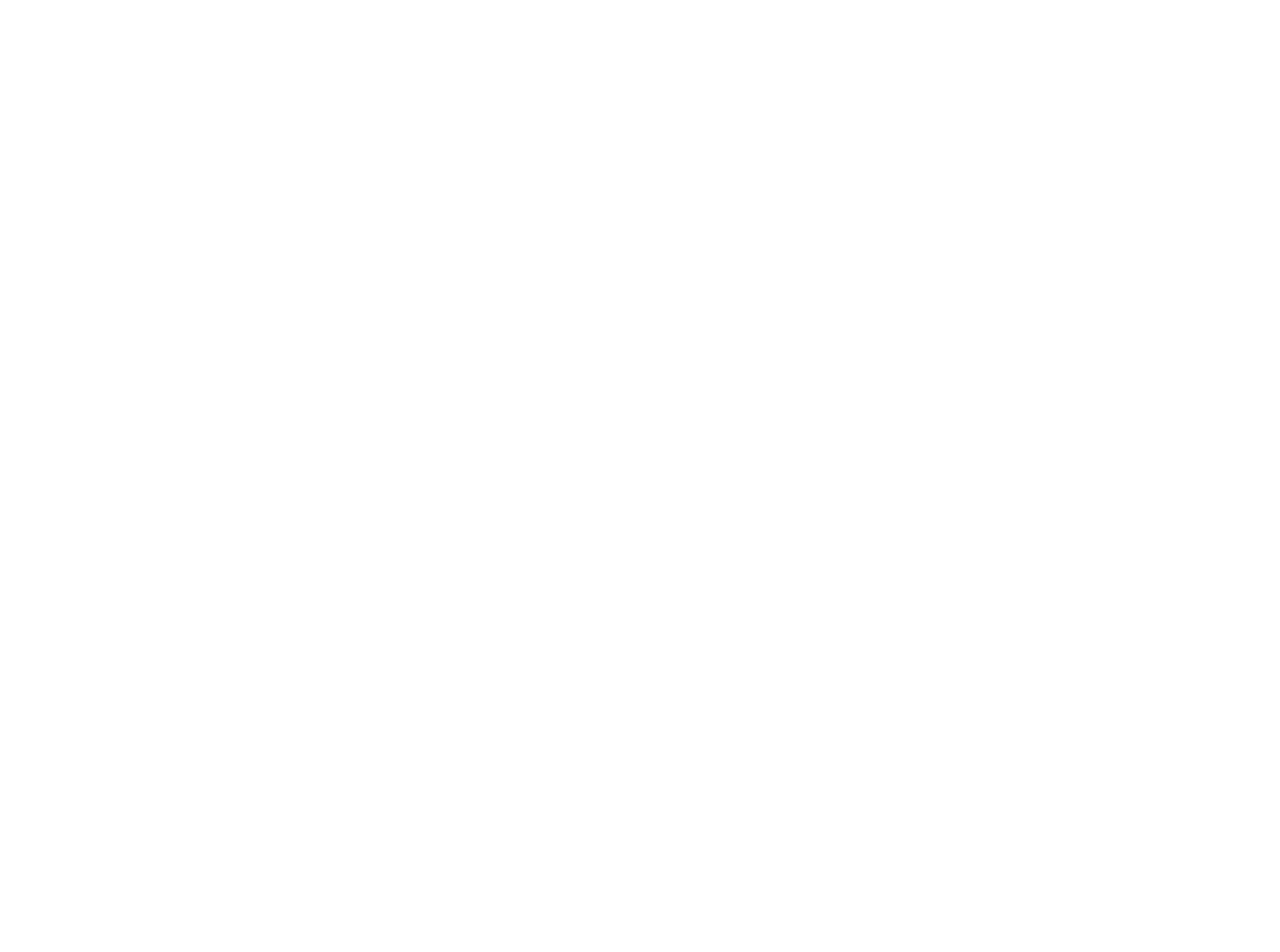
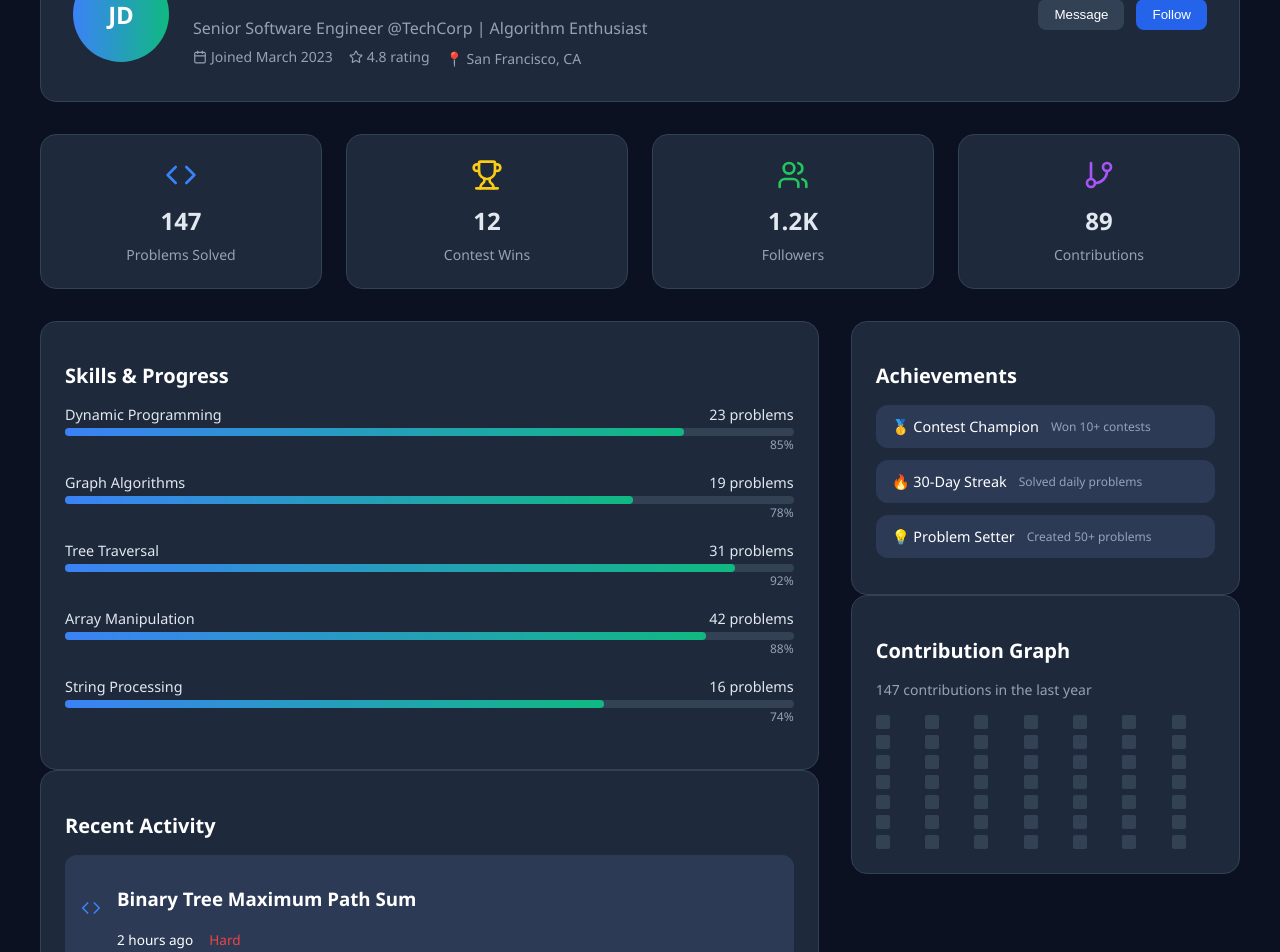
Before and after one commit to angelo-riv/devvy, a React (Create React App) app in the folder frontend/: page /profile in a window 1280 px wide. Shown: the part 540-1492 px from the top of the page. Before the commit the page ends 800 px from the top, so only its background shows below. Built offline with nearby package versions, Linux system fonts and the light colour scheme.

Commit message:
minor changes to profile

```diff
--- a/frontend/package.json
+++ b/frontend/package.json
@@ -7,6 +7,7 @@
     "@testing-library/jest-dom": "^6.6.3",
     "@testing-library/react": "^16.3.0",
     "@testing-library/user-event": "^13.5.0",
+    "lucide-react": "^0.519.0",
     "react": "^19.1.0",
     "react-dom": "^19.1.0",
     "react-router-dom": "^5.3.4",
--- a/frontend/src/index.css
+++ b/frontend/src/index.css
@@ -1,13 +1,245 @@
 body {
   margin: 0;
-  font-family: -apple-system, BlinkMacSystemFont, 'Segoe UI', 'Roboto', 'Oxygen',
-    'Ubuntu', 'Cantarell', 'Fira Sans', 'Droid Sans', 'Helvetica Neue',
-    sans-serif;
-  -webkit-font-smoothing: antialiased;
-  -moz-osx-font-smoothing: grayscale;
+  font-family: 'Segoe UI', Tahoma, Geneva, Verdana, sans-serif;
+  background-color: #0b1120;
+  color: #e2e8f0;
 }
 
-code {
-  font-family: source-code-pro, Menlo, Monaco, Consolas, 'Courier New',
-    monospace;
+/*Profile Page*/
+.profile-container {
+  min-height: 100vh;
+  padding: 2rem;
+  max-width: 1200px;
+  margin: 0 auto;
 }
+
+.main-content {
+  display: flex;
+  flex-direction: column;
+  gap: 2rem;
+}
+
+.profile-header {
+  display: flex;
+  flex-wrap: wrap;
+  gap: 1.5rem;
+  align-items: center;
+  background-color: #1e293b;
+  padding: 2rem;
+  border-radius: 1rem;
+  border: 1px solid #334155;
+}
+
+.profile-avatar {
+  width: 96px;
+  height: 96px;
+  background: linear-gradient(to right, #3b82f6, #10b981);
+  border-radius: 50%;
+  display: flex;
+  align-items: center;
+  justify-content: center;
+  font-size: 1.5rem;
+  font-weight: bold;
+  color: white;
+}
+
+.profile-details {
+  flex: 1;
+}
+
+.profile-name {
+  font-size: 1.875rem;
+  margin: 0 0 0.5rem 0;
+  color: white;
+}
+
+.profile-title {
+  color: #94a3b8;
+  margin-bottom: 0.5rem;
+}
+
+.profile-meta span {
+  display: inline-flex;
+  align-items: center;
+  gap: 0.25rem;
+  color: #94a3b8;
+  margin-right: 1rem;
+  font-size: 0.875rem;
+}
+
+.profile-actions {
+  display: flex;
+  gap: 0.75rem;
+}
+
+.btn {
+  padding: 0.5rem 1rem;
+  border-radius: 0.5rem;
+  cursor: pointer;
+  transition: background-color 0.3s ease;
+  color: white;
+  border: none;
+  font-weight: 500;
+}
+
+.message-btn {
+  background-color: #334155;
+}
+
+.message-btn:hover {
+  background-color: #475569;
+}
+
+.follow-btn {
+  background-color: #2563eb;
+}
+
+.follow-btn:hover {
+  background-color: #1d4ed8;
+}
+
+.stats-grid {
+  display: grid;
+  grid-template-columns: repeat(auto-fit, minmax(200px, 1fr));
+  gap: 1.5rem;
+}
+
+.stat-card {
+  text-align: center;
+  background-color: #1e293b;
+  border: 1px solid #334155;
+  border-radius: 1rem;
+  padding: 1.5rem;
+}
+
+.stat-icon.blue { color: #3b82f6; }
+.stat-icon.yellow { color: #facc15; }
+.stat-icon.green { color: #22c55e; }
+.stat-icon.purple { color: #a855f7; }
+
+.stat-value {
+  font-size: 1.5rem;
+  font-weight: bold;
+  margin: 0.5rem 0;
+}
+
+.stat-label {
+  font-size: 0.875rem;
+  color: #94a3b8;
+}
+
+.content-grid {
+  display: grid;
+  grid-template-columns: 2fr 1fr;
+  gap: 2rem;
+}
+
+.skills-section, .activity-section, .achievements-section, .contributions-section {
+  background-color: #1e293b;
+  border: 1px solid #334155;
+  border-radius: 1rem;
+  padding: 1.5rem;
+}
+
+.skills-section h2, .activity-section h2, .achievements-section h2, .contributions-section h2 {
+  margin-bottom: 1rem;
+  font-size: 1.25rem;
+  color: white;
+}
+
+.skill-bar-wrapper {
+  margin-bottom: 1.25rem;
+}
+
+.skill-header {
+  display: flex;
+  justify-content: space-between;
+  font-size: 0.9rem;
+  color: #e2e8f0;
+  margin-bottom: 0.25rem;
+}
+
+.skill-bar-bg {
+  width: 100%;
+  background-color: #334155;
+  height: 8px;
+  border-radius: 9999px;
+}
+
+.skill-bar-fill {
+  background: linear-gradient(to right, #3b82f6, #10b981);
+  height: 8px;
+  border-radius: 9999px;
+  transition: width 0.3s ease;
+}
+
+.skill-percent {
+  text-align: right;
+  font-size: 0.75rem;
+  color: #94a3b8;
+}
+
+.activity-card {
+  display: flex;
+  align-items: center;
+  gap: 1rem;
+  padding: 0.75rem 1rem;
+  background-color: #2c3a56;
+  border-radius: 0.75rem;
+  color: #fff;
+}
+
+.activity-icon {
+  color: #3b82f6;
+}
+
+.activity-meta {
+  display: flex;
+  gap: 1rem;
+  font-size: 0.85rem;
+  margin-top: 0.25rem;
+}
+
+.activity-meta .green { color: #22c55e; }
+.activity-meta .yellow { color: #facc15; }
+.activity-meta .red { color: #ef4444; }
+.activity-meta .purple { color: #a855f7; }
+.activity-meta .gray { color: #9ca3af; }
+
+.achievement {
+  padding: 0.75rem 1rem;
+  background-color: #2c3a56;
+  border-radius: 0.75rem;
+  margin-bottom: 0.75rem;
+  font-size: 0.9rem;
+  color: white;
+  display: flex;
+  align-items: center;
+  gap: 0.75rem;
+}
+
+.achievement small {
+  display: block;
+  color: #94a3b8;
+  font-size: 0.75rem;
+}
+
+.contributions-section p {
+  font-size: 0.875rem;
+  color: #94a3b8;
+  margin-bottom: 1rem;
+}
+
+.contribution-graph {
+  display: grid;
+  grid-template-columns: repeat(7, 1fr);
+  gap: 6px;
+  justify-content: start;
+}
+
+.contribution-cell {
+  width: 14px;
+  height: 14px;
+  border-radius: 2px;
+  background-color: #334155;
+}
--- a/frontend/src/pages/Profile.js
+++ b/frontend/src/pages/Profile.js
@@ -1,9 +1,132 @@
+// Profile.js
+import { Calendar, Code, Trophy, Users, GitBranch, Star, MessageCircle } from 'lucide-react';
+
 const Profile = () => {
+  const userStats = [
+    { label: "Problems Solved", value: "147", icon: Code, color: "blue" },
+    { label: "Contest Wins", value: "12", icon: Trophy, color: "yellow" },
+    { label: "Followers", value: "1.2K", icon: Users, color: "green" },
+    { label: "Contributions", value: "89", icon: GitBranch, color: "purple" },
+  ];
+
+  const recentActivity = [
+    { type: "solved", title: "Binary Tree Maximum Path Sum", time: "2 hours ago", difficulty: "Hard", icon: Code },
+    { type: "posted", title: "Two Pointer Technique in Sliding Window", time: "1 day ago", difficulty: "Medium", icon: MessageCircle },
+    { type: "won", title: "Weekly Algorithm Contest #47", time: "3 days ago", difficulty: "Contest", icon: Trophy },
+    { type: "solved", title: "Longest Increasing Subsequence", time: "5 days ago", difficulty: "Medium", icon: Code }
+  ];
+
+  const skillsData = [
+    { name: "Dynamic Programming", level: 85, problems: 23 },
+    { name: "Graph Algorithms", level: 78, problems: 19 },
+    { name: "Tree Traversal", level: 92, problems: 31 },
+    { name: "Array Manipulation", level: 88, problems: 42 },
+    { name: "String Processing", level: 74, problems: 16 }
+  ];
+
+  const getDifficultyColor = (difficulty) => {
+    switch (difficulty) {
+      case 'Easy': return 'green';
+      case 'Medium': return 'yellow';
+      case 'Hard': return 'red';
+      case 'Contest': return 'purple';
+      default: return 'gray';
+    }
+  };
+
   return (
-    <div className = "profile-page">
-      Profile
+    <div className="profile-container">
+      <main className="main-content">
+        <div className="profile-header">
+          <div className="profile-avatar">JD</div>
+          <div className="profile-details">
+            <h1 className="profile-name">John Developer</h1>
+            <p className="profile-title">Senior Software Engineer @TechCorp | Algorithm Enthusiast</p>
+            <div className="profile-meta">
+              <span><Calendar size={14} /> Joined March 2023</span>
+              <span><Star size={14} /> 4.8 rating</span>
+              <span>📍 San Francisco, CA</span>
+            </div>
+          </div>
+          <div className="profile-actions">
+            <button className="btn message-btn">Message</button>
+            <button className="btn follow-btn">Follow</button>
+          </div>
+        </div>
+
+        <div className="stats-grid">
+          {userStats.map((stat, index) => {
+            const Icon = stat.icon;
+            return (
+              <div key={index} className="stat-card">
+                <Icon className={`stat-icon ${stat.color}`} size={32} />
+                <div className="stat-value">{stat.value}</div>
+                <div className="stat-label">{stat.label}</div>
+              </div>
+            );
+          })}
+        </div>
+
+        <div className="content-grid">
+          <div className="skills-activity">
+            <div className="skills-section">
+              <h2>Skills & Progress</h2>
+              {skillsData.map((skill, index) => (
+                <div key={index} className="skill-bar-wrapper">
+                  <div className="skill-header">
+                    <span>{skill.name}</span>
+                    <span>{skill.problems} problems</span>
+                  </div>
+                  <div className="skill-bar-bg">
+                    <div className="skill-bar-fill" style={{ width: `${skill.level}%` }}></div>
+                  </div>
+                  <div className="skill-percent">{skill.level}%</div>
+                </div>
+              ))}
+            </div>
+
+            <div className="activity-section">
+              <h2>Recent Activity</h2>
+              {recentActivity.map((activity, index) => {
+                const Icon = activity.icon;
+                return (
+                  <div key={index} className="activity-card">
+                    <Icon className="activity-icon" size={20} />
+                    <div>
+                      <h3>{activity.title}</h3>
+                      <div className="activity-meta">
+                        <span>{activity.time}</span>
+                        <span className={getDifficultyColor(activity.difficulty)}>{activity.difficulty}</span>
+                      </div>
+                    </div>
+                  </div>
+                );
+              })}
+            </div>
+          </div>
+
+          <div className="sidebar">
+            <div className="achievements-section">
+              <h2>Achievements</h2>
+              <div className="achievement">🥇 Contest Champion <small>Won 10+ contests</small></div>
+              <div className="achievement">🔥 30-Day Streak <small>Solved daily problems</small></div>
+              <div className="achievement">💡 Problem Setter <small>Created 50+ problems</small></div>
+            </div>
+
+            <div className="contributions-section">
+              <h2>Contribution Graph</h2>
+              <p>147 contributions in the last year</p>
+              <div className="contribution-graph">
+                {Array.from({ length: 49 }, (_, i) => (
+                  <div key={i} className={`contribution-cell`}></div>
+                ))}
+              </div>
+            </div>
+          </div>
+        </div>
+      </main>
     </div>
-   );
-}
+  );
+};
 
 export default Profile;
```
Also changed, not shown: 1 other file (tests, documents, lock files or other folders).
